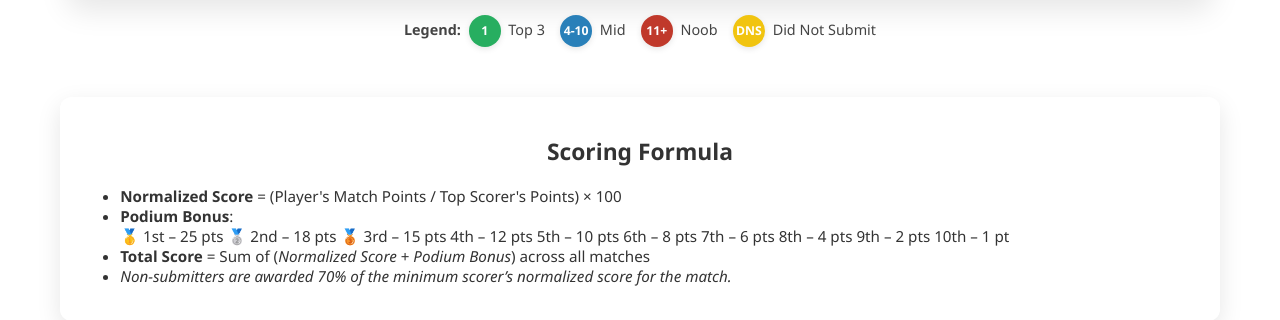
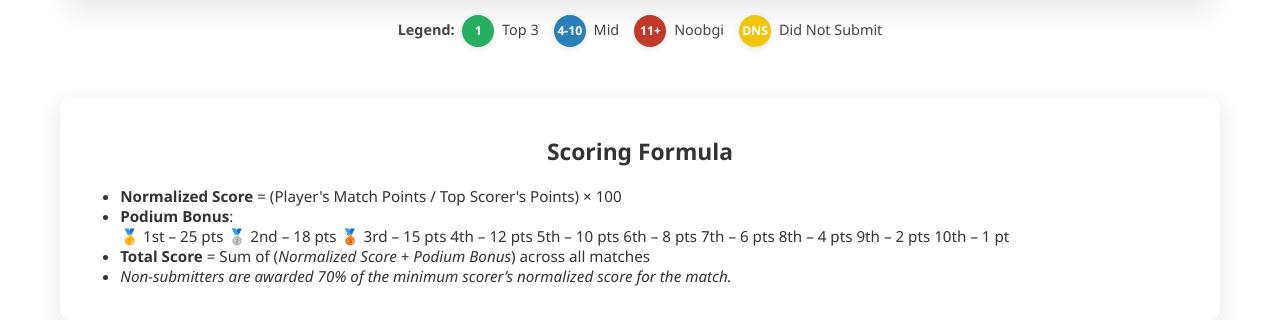
Before and after one commit to RohanKini7/bc_d11, a Flask app: template templates/leaderboard_3.html in a window 1280 px wide. Shown: the part 233-553 px from the top of the page. Run offline with Flask 3, Linux system fonts and the light colour scheme; the template is opened without the code that fills it, so the values that code supplies are empty.

Commit message:
version2.7

```diff
--- a/requirements.txt
+++ b/requirements.txt
@@ -1,3 +1,4 @@
 pandas
 Flask
 supabase
+numpy
--- a/templates/leaderboard_3.html
+++ b/templates/leaderboard_3.html
@@ -152,7 +152,7 @@
     <strong>Legend:</strong>
     <span class="circle green" title="Top 3 Finish">1</span> Top 3 &nbsp;
     <span class="circle blue" title="Mid Table">4-10</span> Mid &nbsp;
-    <span class="circle red" title="Bottom 3 Finish">11+</span> Noob &nbsp;
+    <span class="circle red" title="Bottom 3 Finish">11+</span> Noobgi &nbsp;
     <span class="circle yellow" title="Did Not Submit">DNS</span> Did Not Submit
   </div>
   <div class="formula">
```
